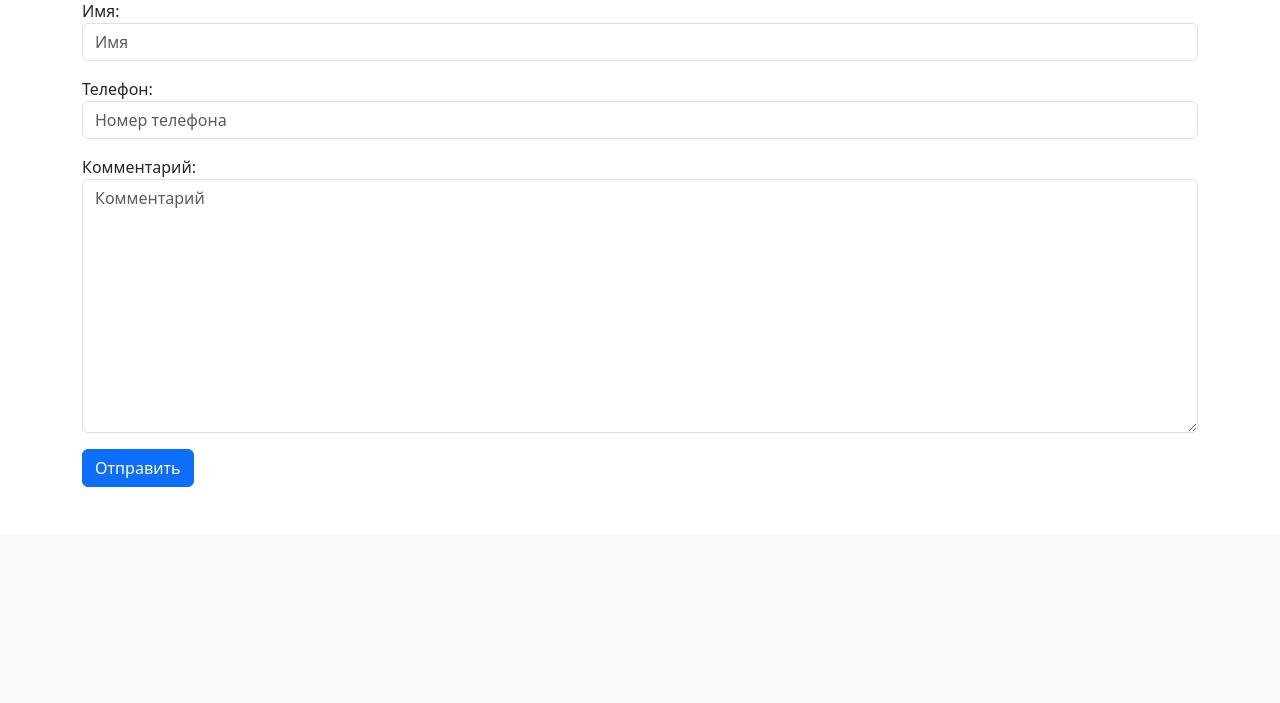
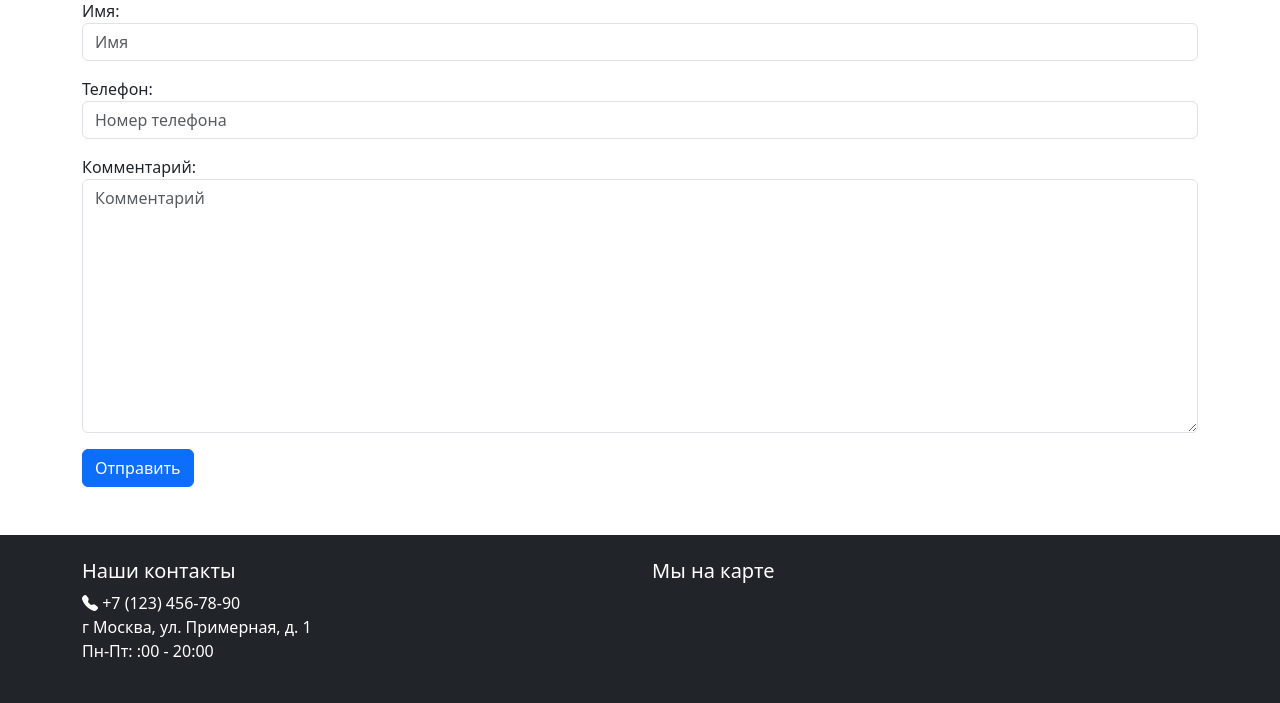
Before and after one commit to VladimirMonin/django_consult_315, a Django app: page / in a window 1280 px wide. Shown: the part 761-1464 px from the top of the page. Before the commit the page ends 1248 px from the top, so only its background shows below. Run offline with Django 5.2, Linux system fonts and the light colour scheme.

Commit message:
templates: стилизация карты и подвала

```diff
--- a/core/templates/base.html
+++ b/core/templates/base.html
@@ -26,16 +26,45 @@
     />
 
     {% comment %} Стили для sticky header {% endcomment %}
-
   </head>
   <body>
-    <header class='sticky-top'>{% block header %} {% endblock %}</header>
+    <header class="sticky-top">{% block header %} {% endblock %}</header>
     <main>{% block content %} {% endblock %}</main>
-    <footer>{% block footer %}
-        <script type="text/javascript" charset="utf-8" async src="https://api-maps.yandex.ru/services/constructor/1.0/js/?um=constructor%3Aa854c29f2a7ebf7ac789606c6a47bba6d3d4dc16c5bd8dbc99021d50f36c1a6c&amp;width=1114&amp;height=720&amp;lang=ru_RU&amp;scroll=true"></script>
-        {% endblock %}</footer>
 
-    {% comment %} Подключение BS5 скриптов {% endcomment %}
+    {% block footer %}
+    <footer class="bg-dark text-white py-4">
+      <div class="container">
+        <div class="row">
+          <div class="col-lg-6 col-md-12 mb-4 mb-lg-0">
+            <h5>Наши контакты</h5>
+            <ul class="list-unstyled">
+              <li>
+                <i class="bi bi-telephone-fill"></i>
+                <a
+                  class="text-white text-decoration-none"
+                  href="tel:+71234567890"
+                  >+7 (123) 456-78-90</a
+                >
+              </li>
+              <li>г Москва, ул. Примерная, д. 1</li>
+              <li>Пн-Пт: :00 - 20:00</li>
+            </ul>
+          </div>
+          <div class="col-lg-6 col-md-12">
+            <h5>Мы на карте</h5>
+            <div class="map-container">
+              <script
+                type="text/javascript"
+                charset="utf-8"
+                async
+                src="https://api-maps.yandex.ru/services/constructor/1.0/js/?um=constructor%3Aa854c29f2a7ebf7ac789606c6a47bba6d3d4dc16c5bd8dbc99021d50f36c1a6c&amp;width=100%25&amp;height=300&amp;lang=ru_RU&amp;scroll=true"
+              ></script>
+            </div>
+          </div>
+        </div>
+      </div>
+    </footer>
+    {% endblock %} {% comment %} Подключение BS5 скриптов {% endcomment %}
     <script
       src="https://cdn.jsdelivr.net/npm/bootstrap@5.3.3/dist/js/bootstrap.bundle.min.js"
       integrity="sha384-YvpcrYf0tY3lHB60NNkmXc5s9fDVZLESaAA55NDzOxhy9GkcIdslK1eN7N6jIeHz"
--- a/core/templates/thanks.html
+++ b/core/templates/thanks.html
@@ -9,3 +9,5 @@
     <a href="/" class="btn btn-primary mt-3">Вернуться на главную</a>
 </div>
 {% endblock %}
+{% block footer %}
+{% endblock footer %}
```
